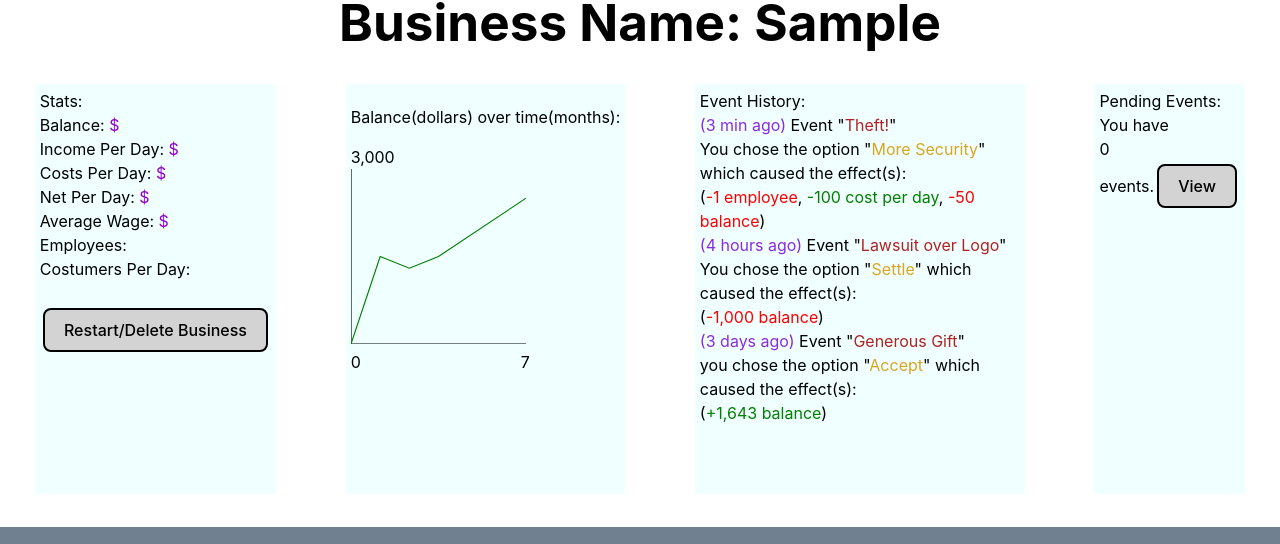
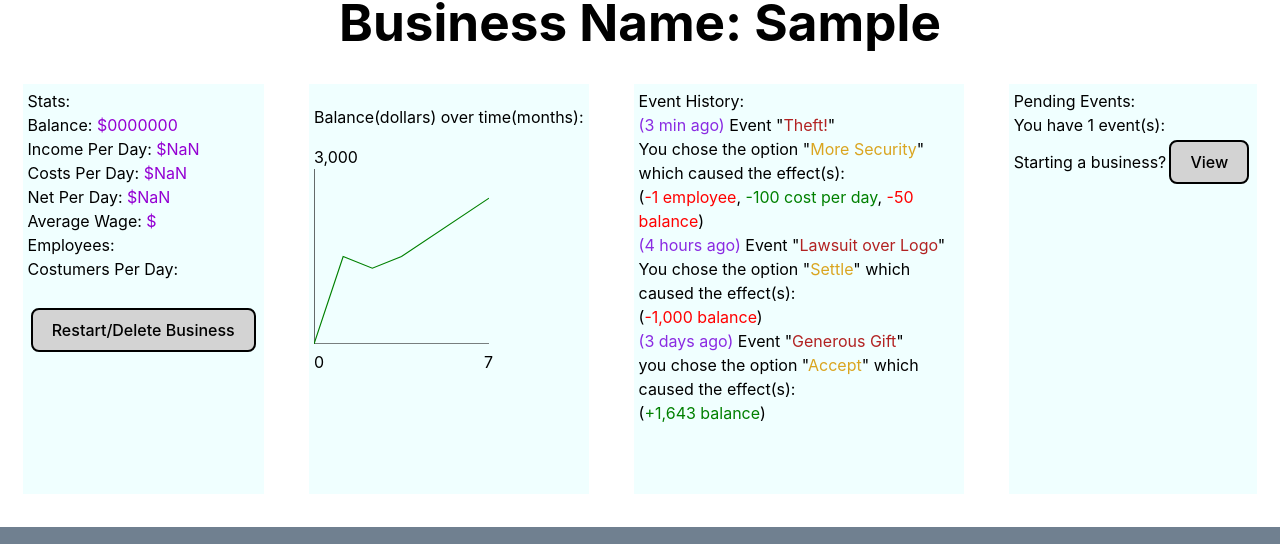
Before and after one commit to KaelNielson/startup, a React (Vite) app in the folder startupVite/: page /game in a window 1280 px wide. Both pictures are taken after typing "Sample" into the empty fields and a click on the button "Create Business". Shown: the part 193-737 px from the top of the page. Built offline with nearby package versions, Linux system fonts and the light colour scheme.

Commit message:
Events are now viewable, but do not quite work yet

```diff
--- a/startupVite/src/App.jsx
+++ b/startupVite/src/App.jsx
@@ -35,7 +35,6 @@ function App() {
         <Route path='/game' element={<Game />} />
         <Route path='/score' element={<Score />} />
         <Route path='/about' element={<About />} />
-        {/* <Route path='/event' element= */}
         <Route path='*' element={<NotFound />} />
       </Routes>
       <footer>
--- a/startupVite/src/game/game.css
+++ b/startupVite/src/game/game.css
@@ -83,6 +83,23 @@ input {
 
 .optionsDiv {
     display: flex;
-    flex-direction: row;
+    flex-direction: column;
     justify-content: space-around;
 }
+
+.eventRender {
+    display: flex;
+    flex-direction: column;
+    overflow-y: scroll;
+    height: 75vh;
+    max-height: 100%;
+    max-width: 100%;
+    overflow-x: fit-content;
+    justify-content: safe center;
+}
+
+.optionStyle {
+    border-color: black;
+    border-radius: 10px;
+    border-width: 5px;
+}
--- a/startupVite/src/game/game.jsx
+++ b/startupVite/src/game/game.jsx
@@ -46,13 +46,14 @@ class statList {
 export function Game() {
     const [exists, setExists] = React.useState(false);
     const [name, setName] = React.useState("")
-    const [stats, setStats] = React.useState(new statList(0, 0, 0, 0, 0, 0, 0))
+    let stats = new statList([0,0,0,0,0,0,0])
     const [weeks, setWeeks] = React.useState(0)
     const [months, setMonths] = React.useState(0)
     const [graphColor, setColor] = React.useState("good-graph-line")
     const [balances, setBalances] = React.useState([0])
     const [pendingEvents, setEvents] = React.useState([])
     const [points, setPoints] = React.useState("")
+    const [showingEvents, setShowing] = React.useState(false)
 
     class effect {
         constructor(target, amount) {
@@ -94,7 +95,7 @@ export function Game() {
 
         render() {
             return (
-                <div>{this.text}<button onClick={this.choose}>Accept</button></div>
+                <div className="optionStyle">{this.text}<br /><button onClick={this.choose}>Accept</button></div>
 
             )
         }
@@ -105,10 +106,6 @@ export function Game() {
             this.name = name;
             this.text = text;
             this.options = options;
-            this.renderedOptions = []
-            for (let option in this.options) {
-                this.renderedOptions.push(this.options[option].render())
-            }
         }
 
         chooseOption(index) {
@@ -117,14 +114,26 @@ export function Game() {
 
         render() {
             return (
-                <>
+                <div className="eventRender">
+                    <h2>{this.name}</h2>
                     <p>
                         {this.text}
                     </p>
                     <div className = "optionsDiv">
-                    {this.renderedOptions}
+                    {this.options.map(op =>
+                        <span key={this.options.indexOf(op)}>{op.render()}</span>
+                    )}
                     </div>
-                </>
+                </div>
+            )
+        }
+
+        shorthand() {
+            return (
+                <div>
+                    {this.name}
+                    <button id="viewButton" onClick={showEvents}>View</button>
+                </div>
             )
         }
     }
@@ -146,6 +155,7 @@ export function Game() {
     function runAMonth() {
         setMonths(months + 1);
         balances.push(stats.balance)
+        //setpoints here
         if (balances[-2] <= balances[-1]) {
             setColor("good-graph-line")
         } else {
@@ -185,6 +195,14 @@ export function Game() {
         return newName
     }
 
+    function showEvents() {
+        setShowing(true)
+    }
+
+    function unShowEvents() {
+        setShowing(false)
+    }
+
     async function createBusiness() {
         let v = document.getElementById("nameInput").value
 
@@ -194,11 +212,14 @@ export function Game() {
         } else {
             setName(v)
         }
-        setStats([0,0,0,0,0,0,0])
+        stats = [0,0,0,0,0,0,0]
         setExists(true)
+        let temp = [firstEvent]
+        setEvents(pendingEvents.concat(temp))
     }
 
     if (exists == true) {
+        if (showingEvents == false) {
             return (
                 <main>
                     <div>
@@ -222,7 +243,7 @@ export function Game() {
                             <div>3,000</div>
                             <svg id="graph" width="175" height="175" viewBox="0 0 150 150">
                                 <polyline className='border-line' points="0,0 0,150 150,150"/>
-                            <polyline className='good-graph-line' points="0,150 25,75 50,85 75,75 150,25"/>
+                                <polyline className={graphColor} points="0,150 25,75 50,85 75,75 150,25"/>
                             </svg>
                             <div>0&emsp;&emsp;&emsp;&emsp;&emsp;&emsp;&emsp;&emsp;&emsp;&emsp;7
                             </div>
@@ -241,14 +262,25 @@ export function Game() {
                         </div>
                         <div id="eventsQueue" className="items">
                             Pending Events:<br />
-                        You have <div>{pendingEvents.length}</div> events.
-                        <a href="/event">
-                            <button id="viewButton" >View</button>
-                        </a>
+                            You have <span>{pendingEvents.length}</span> event(s):
+                            {pendingEvents.map(ev =>
+                                <span key={pendingEvents.indexOf(ev)}>{ev.shorthand()}</span>
+                            )}
                         </div>
                     </div>
                 </main>
             );
+        } else {
+            return (
+                <main>
+                    <div>
+                        <h1>Business Name: {name}</h1>
+                    </div>
+                    {pendingEvents[0].render()}
+                    <button onClick={unShowEvents}>Back</button>
+                </main>
+            )
+        }
     } else {
         return (
             <main>
```
Lines whose indentation alone changed are shown as unchanged.
